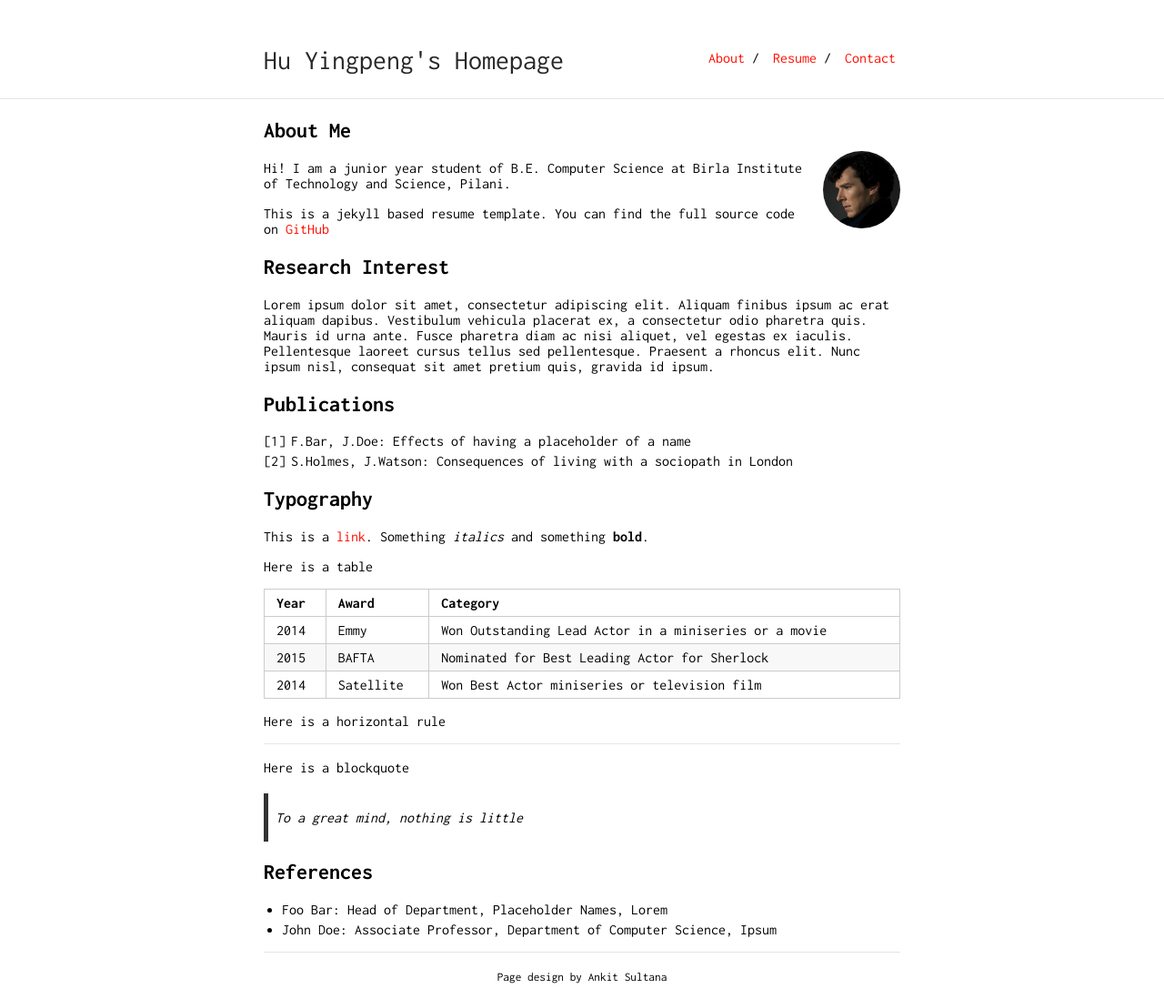
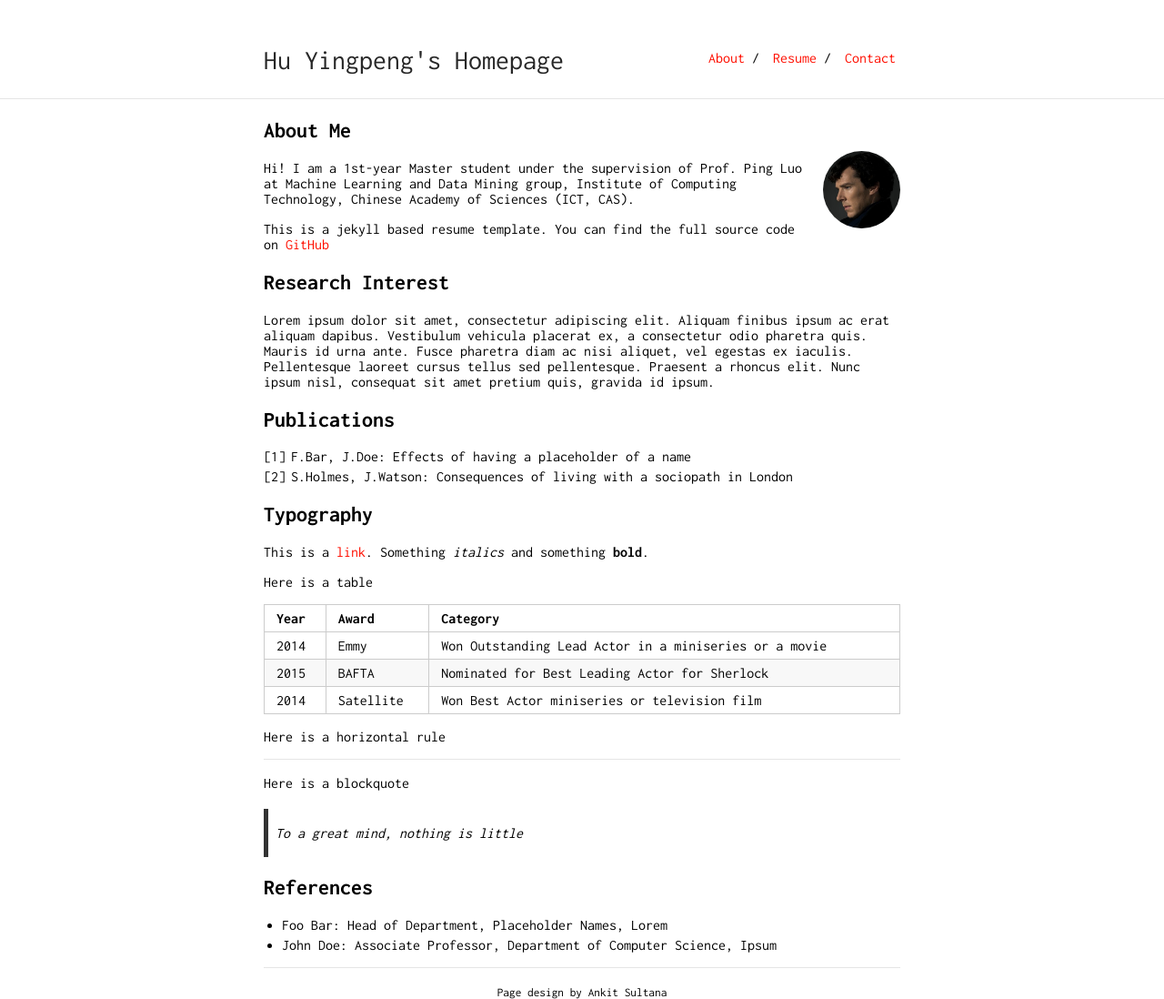
Before and after one commit to huyp182/huyp182.github.io, a Jekyll site: the page built from index.md, in a window 1280 px wide. Shown: the whole page at 91% size. Built offline with Jekyll 4.4.1, drawn with Linux system fonts in a browser that asks for light colours; our own code applies the rules of GitHub Pages for plain Markdown files.

Commit message:
Update index.md

```diff
--- a/index.md
+++ b/index.md
@@ -6,7 +6,7 @@ layout: default
 
 <img class="profile-picture" src="sherlock.jpg">
 
-Hi! I am a junior year student of B.E. Computer Science at Birla Institute of Technology and Science, Pilani.
+Hi! I am a 1st-year Master student under the supervision of Prof. Ping Luo at Machine Learning and Data Mining group, Institute of Computing Technology, Chinese Academy of Sciences (ICT, CAS).
 
 This is a jekyll based resume template. You can find the full source code on [GitHub](https://github.com/bk2dcradle/researcher)
 
```
